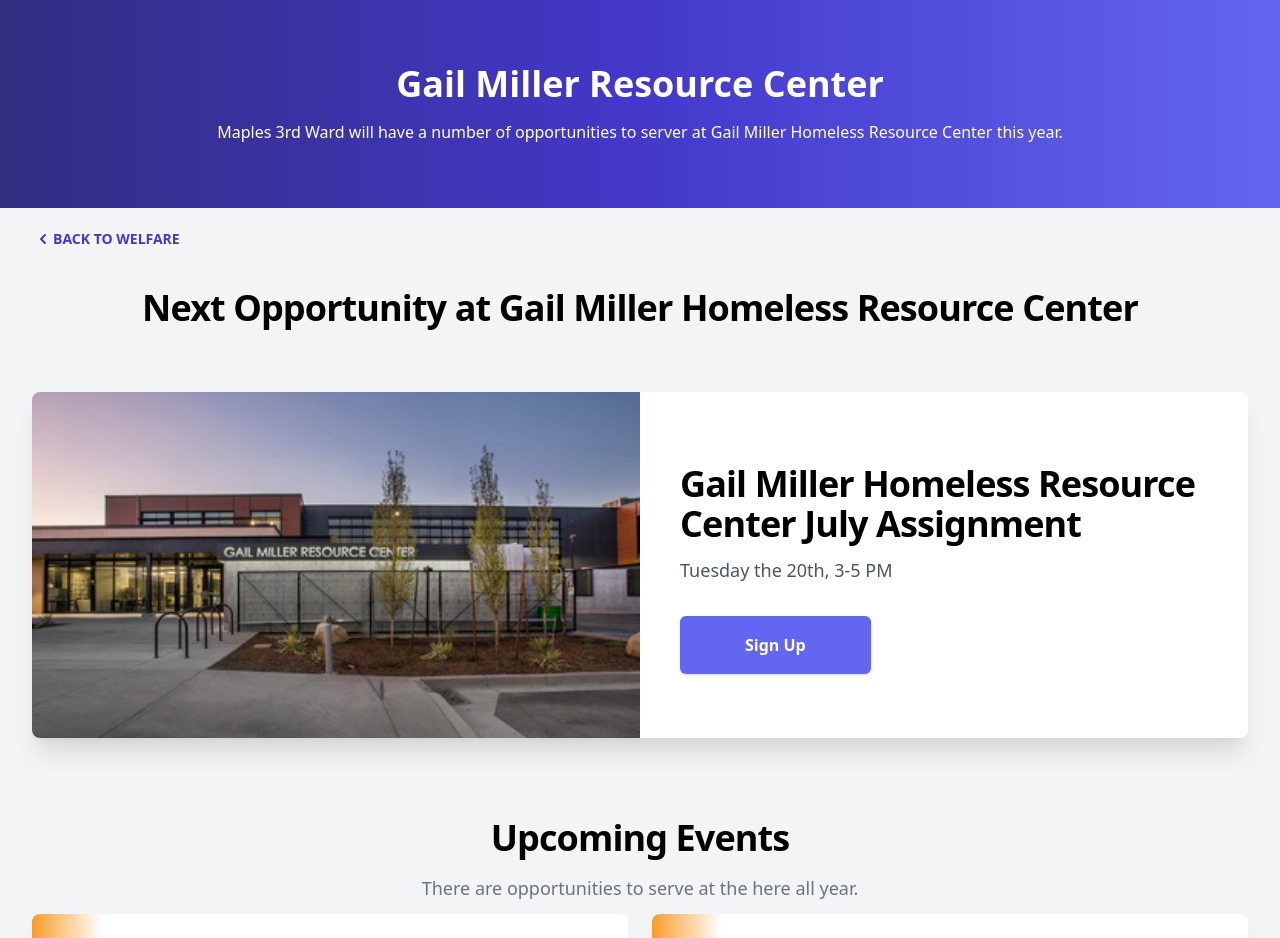
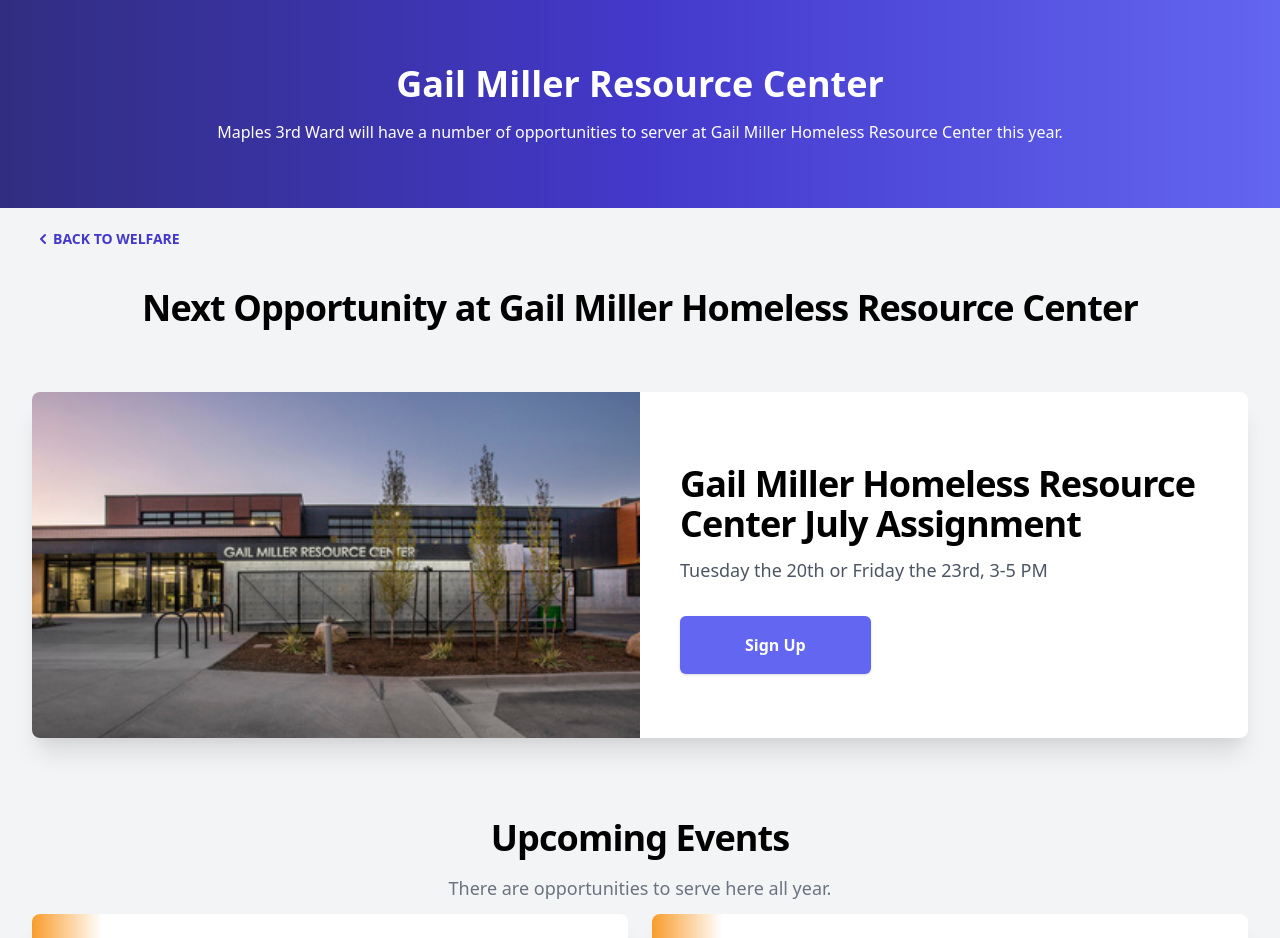
Before and after one commit to snicol21/ourwardapp, a Next.js app: page /welfare/gail-miller in a window 1280 px wide. Shown: the top 938 px of the page. Built offline with nearby package versions, Linux system fonts and the light colour scheme; a web font is replaced by a local one.

Commit message:
updating ass the last April assignment falls off - Push to main after 3PM April 29th

```diff
--- a/data/dataIndex.tsx
+++ b/data/dataIndex.tsx
@@ -79,61 +79,59 @@
     hidden: false,
   },
   {
-    title: "Vincent De Paul Service",
-    date: new Date("April 26, 2021 15:00:00"),
+    title: "Gail Miller Homeless Resource Center July Assignment",
+    date: new Date("July 20, 2021 16:30:00"),
     image: {
-      src: "/images/welfare/st-vincent-de-paul.png",
+      src: "/images/welfare/orange-gradient.png",
     },
     button: {
       modal: {
         type: "event",
         data: {
-          title: "Vincent De Paul Service",
+          title: "July Assignment",
           subtitle: "Help Prepare Food for Those in Need",
           image: {
-            src: "/images/welfare/st-vincent-de-paul.png",
+            src: "/images/welfare/gail-miller.png",
           },
-          date: new Date("April 26, 2021 15:00:00"),
+          date: new Date("July 20, 2021 16:30:00"),
           duration: 120,
-          location: "437 West 200 South\nSalt Lake City, UT 84101",
-          details:
-            "Parking available in fenced lot east of building\n\nYouth 12 and older welcome with adult supervision\n\nAprons and plastic gloves provided\n\nAdditional details on sign-up form",
+          location: "242 West Paramount Avenue\nSalt Lake City UT, 84115",
+          details: "See details on sign-up form",
           button: {
             text: "Sign Up",
             link: {
-              url: "https://forms.gle/xdGLQNinPAvwijxs9",
+              url: "https://forms.gle/TdcMZRM6fd2QwcNp7",
               external: true,
             },
           },
         },
       },
     },
-    hidden: true,
+    hidden: false,
   },
   {
-    title: "Vincent De Paul Service",
-    date: new Date("April 29, 2021 15:00:00"),
+    title: "Gail Miller Homeless Resource Center July Assignment",
+    date: new Date("July 23, 2021 16:30:00"),
     image: {
-      src: "/images/welfare/st-vincent-de-paul.png",
+      src: "/images/welfare/orange-gradient.png",
     },
     button: {
       modal: {
         type: "event",
         data: {
-          title: "Vincent De Paul Service",
+          title: "July Assignment",
           subtitle: "Help Prepare Food for Those in Need",
           image: {
-            src: "/images/welfare/st-vincent-de-paul.png",
+            src: "/images/welfare/gail-miller.png",
           },
-          date: new Date("April 29, 2021 15:00:00"),
+          date: new Date("July 23, 2021 16:30:00"),
           duration: 120,
-          location: "437 West 200 South\nSalt Lake City, UT 84101",
-          details:
-            "Parking available in fenced lot east of building\n\nYouth 12 and older welcome with adult supervision\n\nAprons and plastic gloves provided\n\nAdditional details on sign-up form",
+          location: "242 West Paramount Avenue\nSalt Lake City UT, 84115",
+          details: "See details on sign-up form",
           button: {
             text: "Sign Up",
             link: {
-              url: "https://forms.gle/xdGLQNinPAvwijxs9",
+              url: "https://forms.gle/TdcMZRM6fd2QwcNp7",
               external: true,
             },
           },
--- a/data/dataWelfare.tsx
+++ b/data/dataWelfare.tsx
@@ -4,16 +4,16 @@
 import { IBlockQuote } from "../components/elements/headers/BlockQuote"
 
 export const dataHeroCard: IHeroCard = {
-  title: "St. Vincent De Paul April Assignment",
-  paragraph: "Thursday the 29th, 3-5 PM",
+  title: "Gail Miller Homeless Resource Center July Assignment",
+  paragraph: "July 20th and 23rd, 2021 16:30:00",
   image: {
-    src: "/images/welfare/st-vincent-de-paul.png",
-    alt: "St Vincent De Paul",
+    src: "/images/welfare/gail-miller.png",
+    alt: "Gail Miller Homeless Resource Center",
   },
   button: {
     text: "Sign Up",
     link: {
-      url: "https://forms.gle/Wn5sDesnH8e9rvRU7",
+      url: "https://forms.gle/TdcMZRM6fd2QwcNp7",
       external: true,
     },
   },
--- a/data/welfare/dataGailMiller.tsx
+++ b/data/welfare/dataGailMiller.tsx
@@ -4,7 +4,7 @@
 
 export const dataHeroCard: IHeroCard = {
   title: "Gail Miller Homeless Resource Center July Assignment",
-  paragraph: "Tuesday the 20th, 3-5 PM",
+  paragraph: "Tuesday the 20th or Friday the 23rd, 3-5 PM",
   image: {
     src: "/images/welfare/gail-miller.png",
     alt: "Gail Miller Homeless Resource Center",
--- a/data/welfare/dataSaintVincentDePaul.tsx
+++ b/data/welfare/dataSaintVincentDePaul.tsx
@@ -3,8 +3,8 @@
 import { IBlockQuote } from "../../components/elements/headers/BlockQuote"
 
 export const dataHeroCard: IHeroCard = {
-  title: "St. Vincent De Paul April Assignment",
-  paragraph: "Thursday the 29th, 3-5 PM",
+  title: "St. Vincent De Paul July Assignment",
+  paragraph: "Wednesday the 28th, 3-5 PM",
   image: {
     src: "/images/welfare/st-vincent-de-paul.png",
     alt: "St Vincent De Paul",
@@ -12,7 +12,7 @@
   button: {
     text: "Sign Up",
     link: {
-      url: "https://forms.gle/Wn5sDesnH8e9rvRU7",
+      url: "https://forms.gle/CSgBwoNDheMsVW597",
       external: true,
     },
   },
--- a/pages/welfare/gail-miller.tsx
+++ b/pages/welfare/gail-miller.tsx
@@ -31,7 +31,7 @@
         </div>
         {dataInfoCards.filter((card) => !card.hidden).length > 0 && (
           <>
-            <SectionHeader title="Upcoming Events" subtitle="There are opportunities to serve at the here all year." />
+            <SectionHeader title="Upcoming Events" subtitle="There are opportunities to serve here all year." />
             <div className="mt-3 grid grid-cols-1 gap-5 sm:gap-6 md:grid-cols-2">
               {dataInfoCards
                 .filter((card) => !card.hidden && isSameOrAfterToday(card.date))
--- a/pages/welfare/saint-vincent-de-paul.tsx
+++ b/pages/welfare/saint-vincent-de-paul.tsx
@@ -28,7 +28,7 @@
         </div>
         {dataInfoCards.filter((card) => !card.hidden).length > 0 && (
           <>
-            <SectionHeader title="Upcoming Events" subtitle="There are opportunities to serve at the here all year." />
+            <SectionHeader title="Upcoming Events" subtitle="There are opportunities to serve here all year." />
             <div className="mt-3 grid grid-cols-1 gap-5 sm:gap-6 md:grid-cols-2">
               {dataInfoCards
                 .filter((card) => !card.hidden && isSameOrAfterToday(card.date))
```
